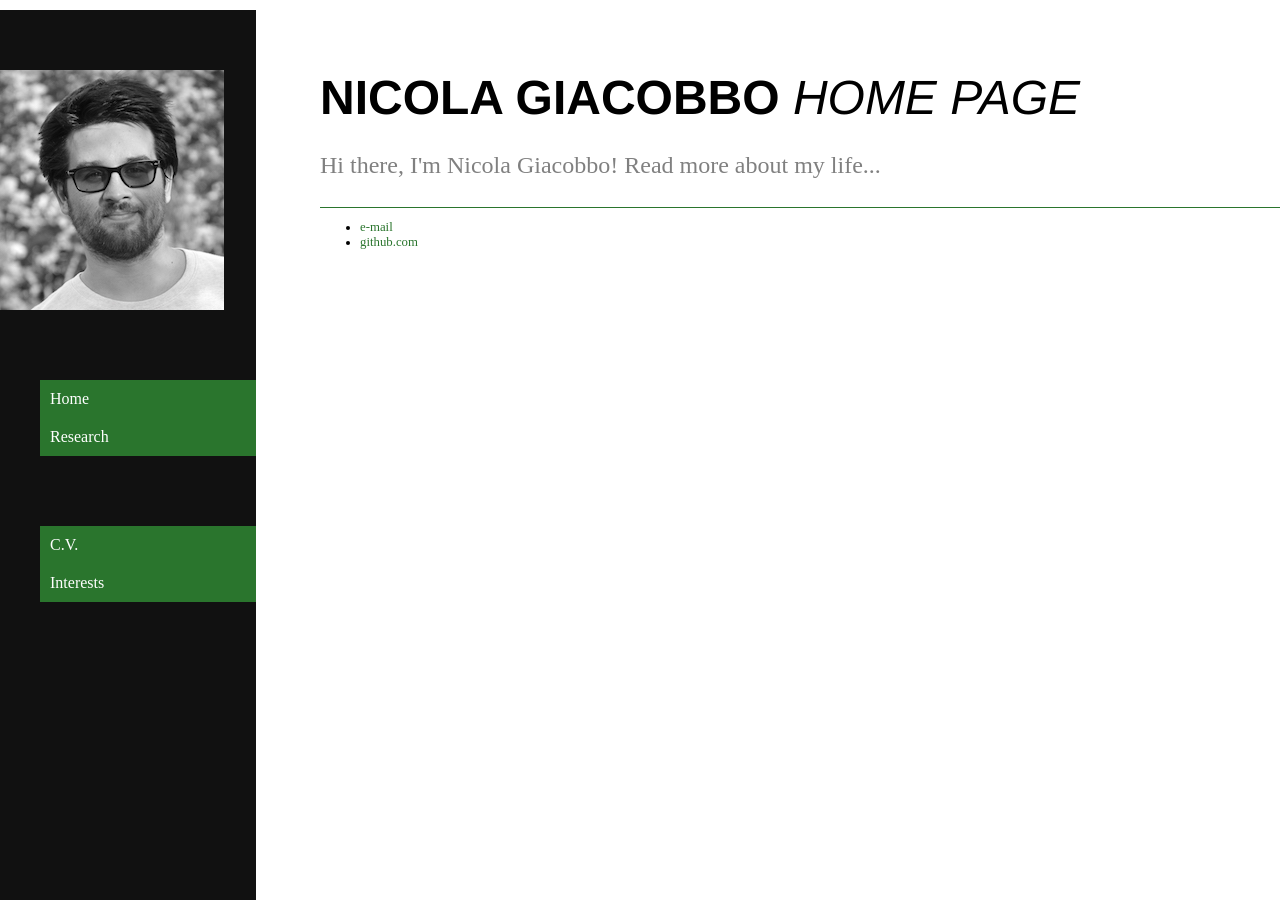
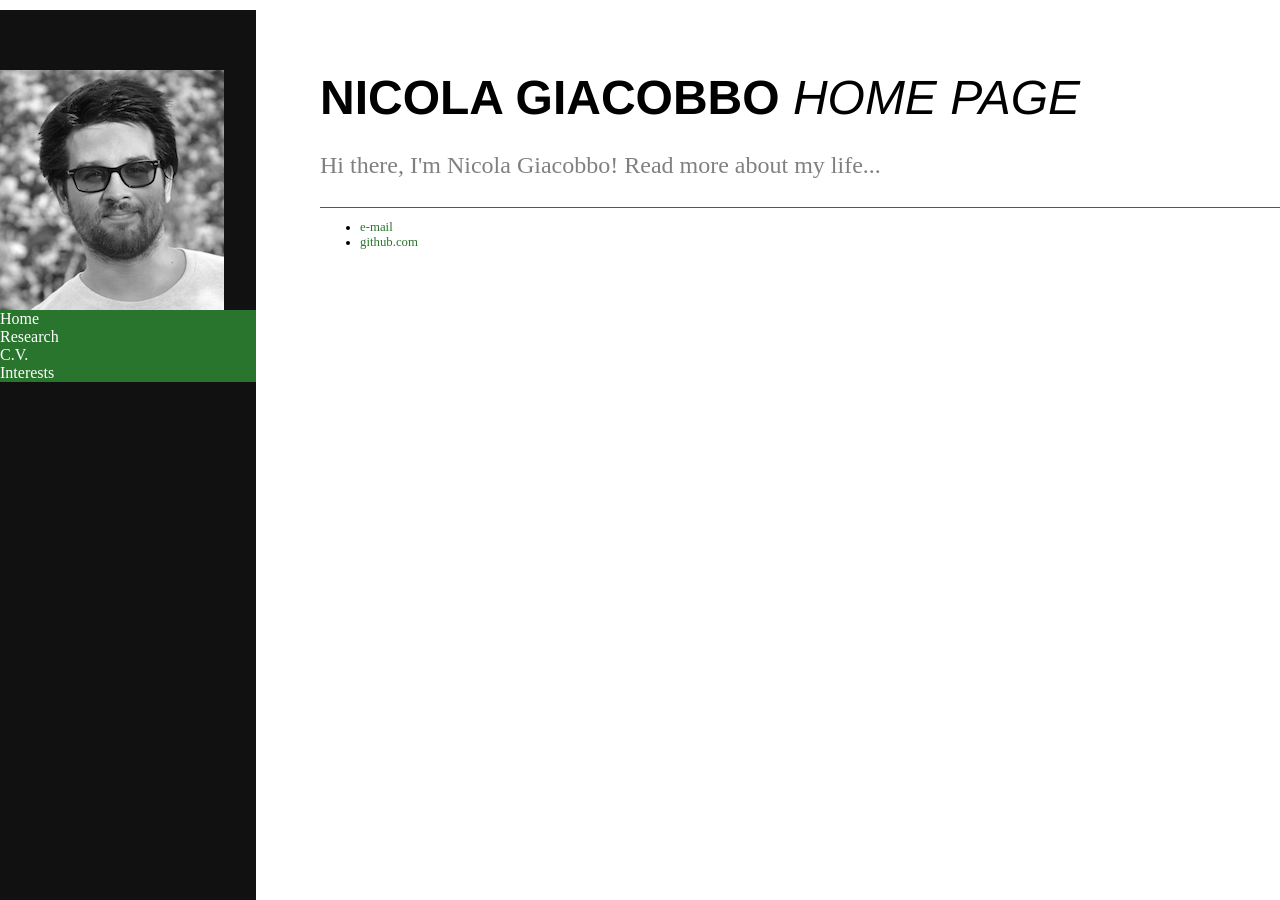
Before and after one commit to GiacobboNicola/giacobbonicola.github.io, a Jekyll site: the page built from index.html, in a window 1280 px wide. Built offline with Jekyll 4.4.1, drawn with Linux system fonts in a browser that asks for light colours.

Commit message:
fix submenus

```diff
--- a/css/main.css
+++ b/css/main.css
@@ -47,7 +47,8 @@
 
 /* When you mouse over the navigation links, change their color */
 nav a:hover, .offcanvas a:focus{
-    color: #2A752D;
+    color:white;
+    font-size: 16px;
     text-decoration: underline;
 }
 
@@ -99,7 +100,7 @@
 /* reset our lists to remove bullet points and padding */
 .mainmenu, .submenu {
     list-style: none;
-    padding-top: 70px;
+    padding:0;
     margin: 0;
   }
 
@@ -108,7 +109,7 @@
     display: block;
     background-color:#2A752D;
     text-decoration: none;
-    padding: 10px;
+    padding: 0;
     color:white;
   }
 
```
